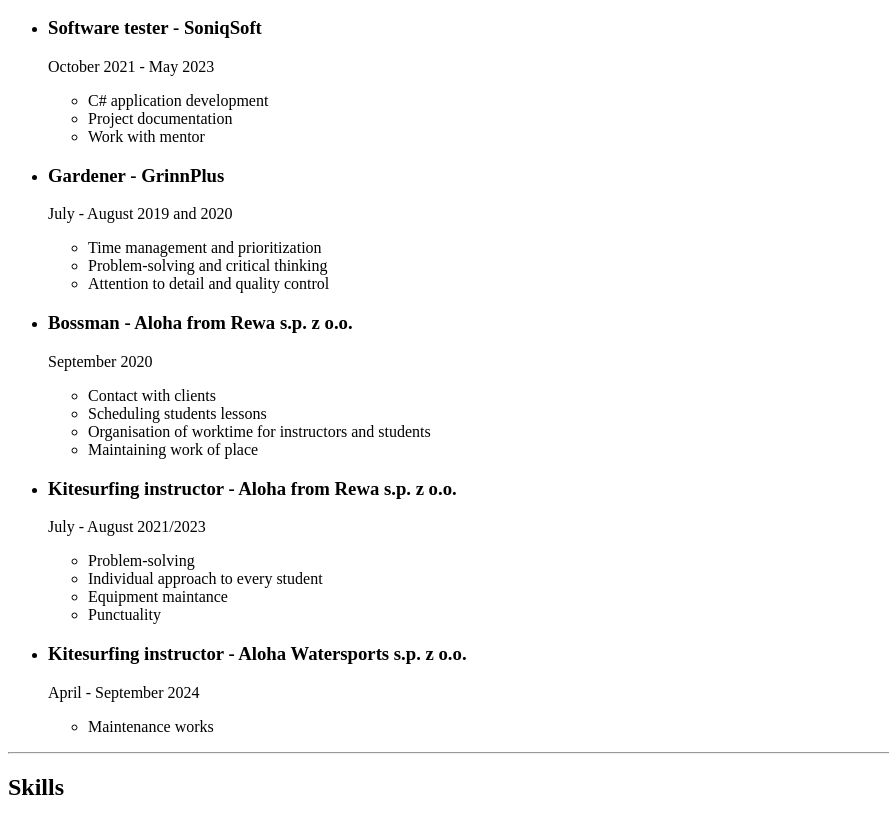
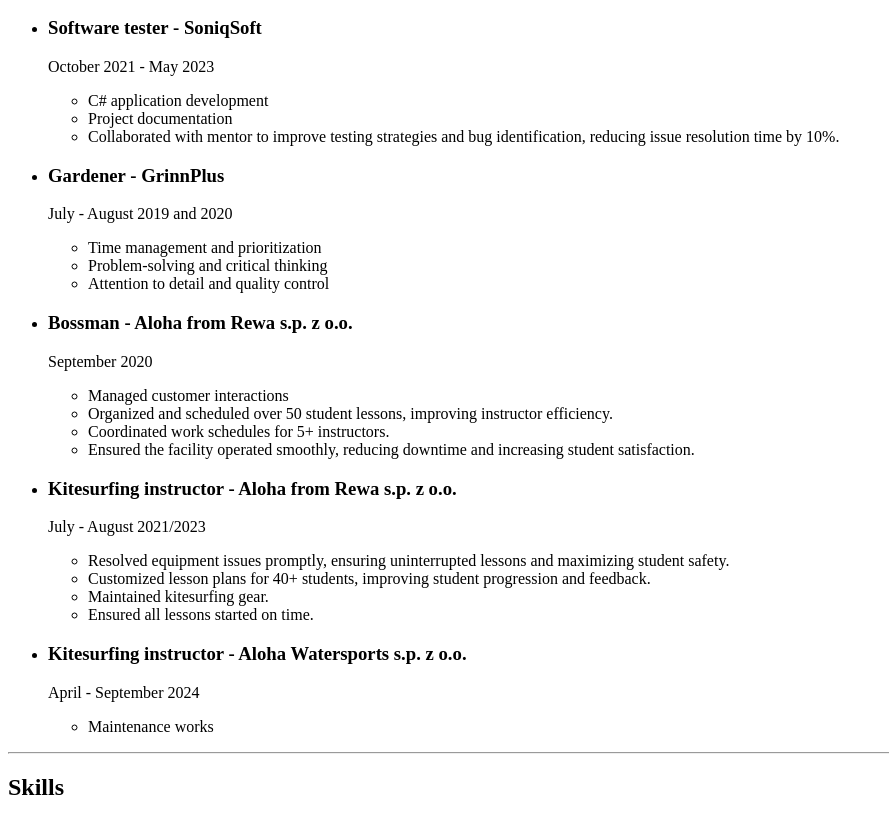
Before and after one commit to Tom-Par/Online-Resume, a plain HTML site: page index.html in a window 1280 px wide. Shown: the part 507-1325 px from the top of the page, without its empty margins (0-889 px from the left). Drawn offline with Linux system fonts and the light colour scheme.

Commit message:
A bit of corrections in bullet points

```diff
--- a/index.html
+++ b/index.html
@@ -33,7 +33,10 @@
         <ul>
           <li>C# application development</li>
           <li>Project documentation</li>
-          <li>Work with mentor</li>
+          <li>
+            Collaborated with mentor to improve testing strategies and bug
+            identification, reducing issue resolution time by 10%.
+          </li>
         </ul>
       </li>
 
@@ -50,25 +53,39 @@
       <li><h3>Bossman - Aloha from Rewa s.p. z o.o.</h3></li>
       <p>September 2020</p>
       <ul>
-        <li>Contact with clients</li>
-        <li>Scheduling students lessons</li>
-        <li>Organisation of worktime for instructors and students</li>
-        <li>Maintaining work of place</li>
+        <li>Managed customer interactions</li>
+        <li>
+          Organized and scheduled over 50 student lessons, improving instructor
+          efficiency.
+        </li>
+        <li>Coordinated work schedules for 5+ instructors.</li>
+        <li>
+          Ensured the facility operated smoothly, reducing downtime and
+          increasing student satisfaction.
+        </li>
       </ul>
       <li><h3>Kitesurfing instructor - Aloha from Rewa s.p. z o.o.</h3></li>
       <p>July - August 2021/2023</p>
       <ul>
-        <li>Problem-solving</li>
-        <li>Individual approach to every student</li>
-        <li>Equipment maintance</li>
-        <li>Punctuality</li>
+        <li>
+          Resolved equipment issues promptly, ensuring uninterrupted lessons and
+          maximizing student safety.
+        </li>
+        <li>
+          Customized lesson plans for 40+ students, improving student
+          progression and feedback.
+        </li>
+        <li>Maintained kitesurfing gear.</li>
+        <li>Ensured all lessons started on time.</li>
       </ul>
-      <li><h3>Kitesurfing instructor - Aloha Watersports s.p. z o.o.</h3>
-      <p>April - September 2024</p>
+      <li>
+        <h3>Kitesurfing instructor - Aloha Watersports s.p. z o.o.</h3>
+        <p>April - September 2024</p>
 
-    <ul>
-      <li>Maintenance works</li>
-    </ul></li>
+        <ul>
+          <li>Maintenance works</li>
+        </ul>
+      </li>
     </ul>
     <hr />
     <h2>Skills</h2>
```
